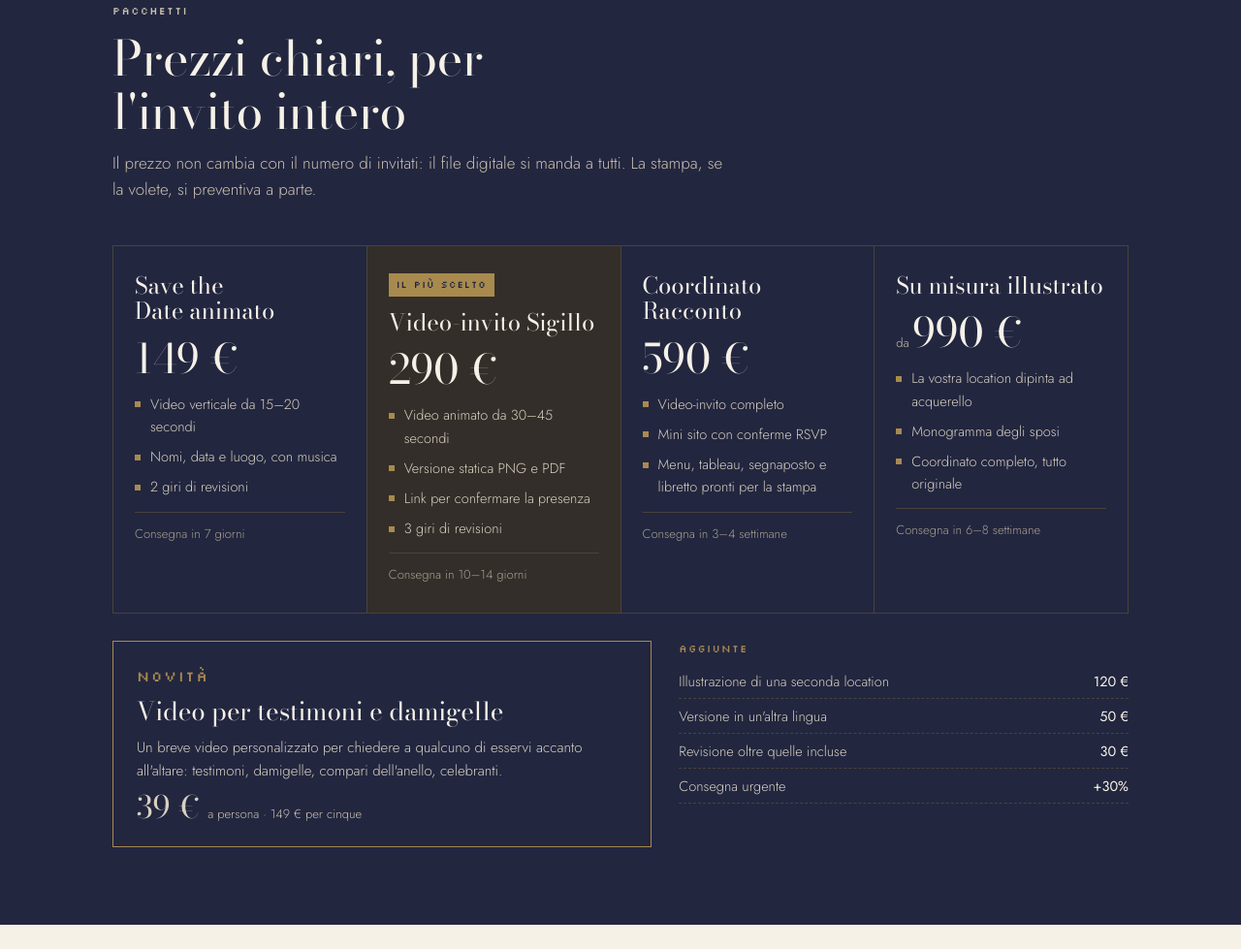
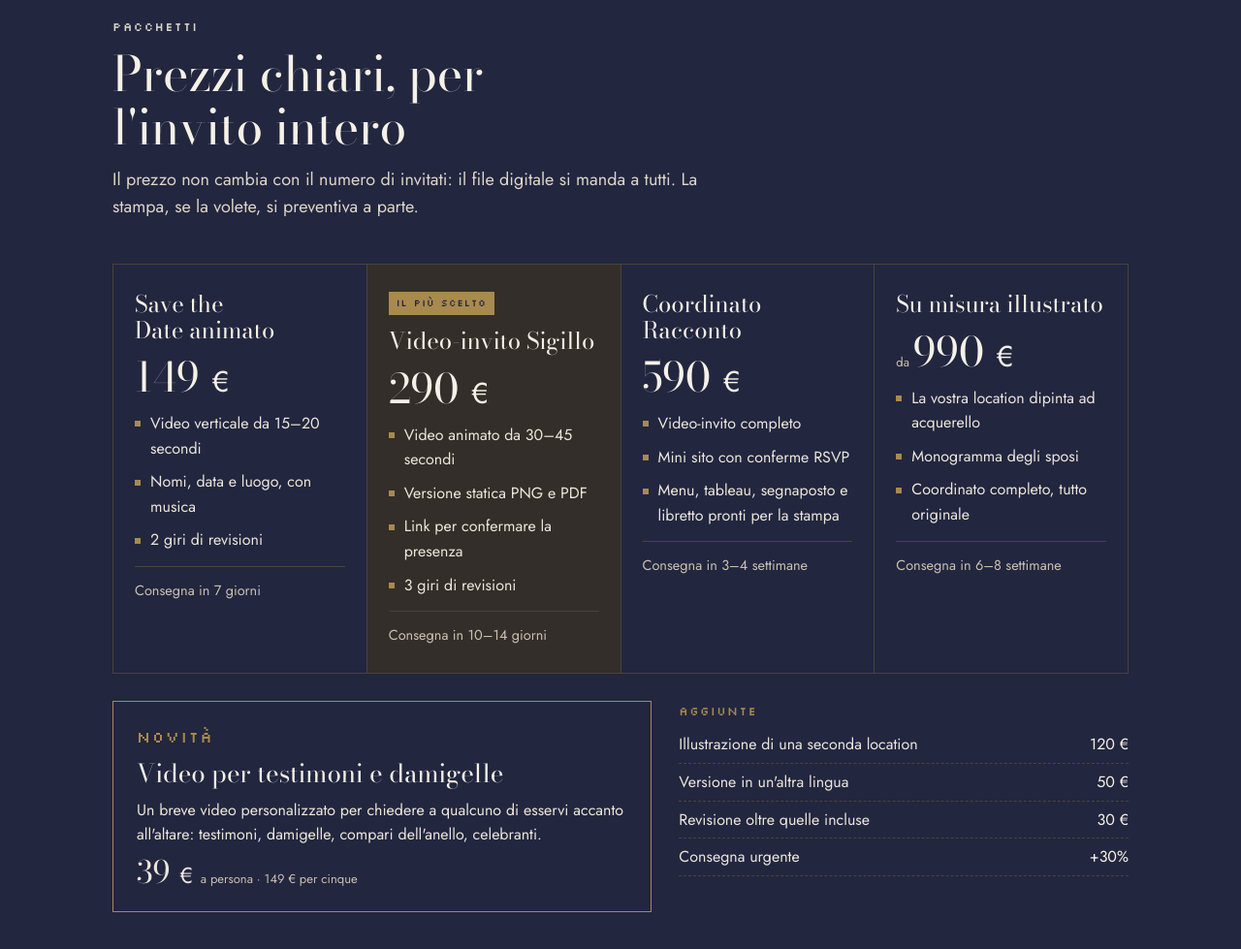
Before and after one commit to moebius85-tech/sigilloepixel, a plain HTML site: page index.html in a window 1280 px wide. Shown: the part 1818-2797 px from the top of the page at 97% size. Drawn offline with nearby package versions, Linux system fonts and the light colour scheme.

Commit message:
Leggibilità: testi più spessi e grandi, simbolo euro chiaro
Co-Authored-By: Claude Opus 5.5 <noreply@anthropic.com>
Claude-Session: https://claude.ai/code/session_01JV1vZYym4aYUyaCayG6bpY

```diff
--- a/index.html
+++ b/index.html
@@ -13,7 +13,7 @@
 <style>
 /* Layout: carta avorio, un sigillo di ceralacca che si scompone in pixel; colonne strette da stationery, blocchi pieni solo per pacchetti e preventivo */
 :root{
-  --carta:#f6f1e7; --carta-2:#ece4d3; --inchiostro:#22263f; --seppia:#66625e;
+  --carta:#f6f1e7; --carta-2:#ece4d3; --inchiostro:#22263f; --seppia:#55514c;
   --cera:#262b4a; --cera-scura:#171a30; --oro:#a88a4f; --salvia:#7f8c6e;
   --display:"Bodoni Moda","Didot","Bodoni 72",Georgia,serif;
   --testo:"Jost","Futura","Avenir Next",system-ui,sans-serif;
@@ -22,12 +22,13 @@
 }
 *{box-sizing:border-box}
 html{scroll-behavior:smooth}
-body{background:var(--carta);color:var(--inchiostro);font-family:var(--testo);font-weight:300;font-size:17px;line-height:1.6}
+body{background:var(--carta);color:var(--inchiostro);font-family:var(--testo);font-weight:400;font-size:18px;line-height:1.6;-webkit-font-smoothing:antialiased}
+.eur{font-family:var(--testo);font-weight:400;font-size:.72em;letter-spacing:0;margin-left:.08em}
 .wrap{max-width:1080px;margin:0 auto;padding-left:max(16px,env(safe-area-inset-left,0px));padding-right:max(16px,env(safe-area-inset-right,0px))}
 h1,h2,h3{font-family:var(--display);font-weight:400;text-wrap:balance;margin:0;line-height:1.1}
 p{margin:0}
 a{color:inherit}
-.px{font-family:var(--pixel);font-size:11px;letter-spacing:.12em;text-transform:uppercase;color:var(--cera)}
+.px{font-family:var(--pixel);font-size:12.5px;letter-spacing:.12em;text-transform:uppercase;color:var(--cera)}
 :focus-visible{outline:2px solid var(--oro);outline-offset:3px}
 
 /* nav */
@@ -40,7 +41,7 @@ nav .wrap{display:flex;align-items:center;justify-content:space-between;gap:16px
 @media (max-width:420px){.marchio .wordmark{height:12px}}
 .marchio i{font-style:italic;color:var(--oro)}
 .marchio b{font-family:var(--pixel);font-weight:400;font-size:15px;color:var(--cera)}
-nav ul{list-style:none;display:flex;gap:22px;margin:0;padding:0;font-size:14px}
+nav ul{list-style:none;display:flex;gap:22px;margin:0;padding:0;font-size:15px}
 nav ul a{text-decoration:none;color:var(--seppia)}
 nav ul a:hover{color:var(--cera)}
 .btn{display:inline-flex;align-items:center;gap:10px;background:var(--cera);color:var(--carta);text-decoration:none;font-family:var(--testo);font-weight:400;font-size:15px;padding:13px 22px;border:0;border-radius:2px;cursor:pointer;transition:background .2s}
@@ -72,7 +73,7 @@ section{padding-block:80px}
 .passo{border-top:1px solid var(--inchiostro);padding-top:18px;display:grid;gap:8px;align-content:start}
 .passo .px{color:var(--oro)}
 .passo h3{font-size:24px}
-.passo p{color:var(--seppia);font-size:15.5px}
+.passo p{color:var(--seppia);font-size:16.5px}
 @media (max-width:820px){.passi{grid-template-columns:1fr 1fr}}
 @media (max-width:480px){.passi{grid-template-columns:1fr}}
 
@@ -88,9 +89,9 @@ section{padding-block:80px}
 .testo-inv .k{font-family:var(--testo);font-size:10px;letter-spacing:.35em;text-transform:uppercase;color:var(--seppia)}
 .testo-inv .nomi{font-family:var(--display);font-style:italic;font-size:clamp(24px,2.6vw,32px);color:var(--inchiostro)}
 .testo-inv .data{font-family:var(--display);font-size:13px;letter-spacing:.18em;color:var(--oro)}
-.lavoro .didascalia{display:flex;justify-content:space-between;align-items:baseline;gap:12px;font-size:14px;color:var(--seppia)}
+.lavoro .didascalia{display:flex;justify-content:space-between;align-items:baseline;gap:12px;font-size:15px;color:var(--seppia)}
 .lavoro .didascalia b{font-weight:400;color:var(--inchiostro)}
-.avviso{margin-top:22px;font-size:13px;color:var(--seppia)}
+.avviso{margin-top:22px;font-size:14px;color:var(--seppia)}
 /* telefono video-invito */
 .telefono{aspect-ratio:9/16;max-height:100%;margin:0 auto;width:62%;border-radius:22px;background:var(--inchiostro);padding:7px;box-shadow:0 18px 40px -22px rgba(60,40,20,.45)}
 .schermo{width:100%;height:100%;border-radius:16px;background:#fbf8f1;position:relative;overflow:hidden;display:grid;place-items:center}
@@ -101,7 +102,7 @@ section{padding-block:80px}
 
 /* pacchetti */
 .banda{background:var(--inchiostro);color:var(--carta)}
-.banda .testa p{color:#c9bfae}
+.banda .testa p{color:#ddd5c7}
 .banda .px{color:var(--oro)}
 .pacchetti{display:grid;grid-template-columns:repeat(4,1fr);gap:1px;background:#4a433c;border:1px solid #4a433c}
 .pacchetto{background:var(--inchiostro);padding:28px 22px;display:grid;gap:14px;align-content:start;min-width:0}
@@ -109,17 +110,17 @@ section{padding-block:80px}
 .pacchetto h3{font-size:24px}
 .prezzo{font-family:var(--display);font-size:42px;line-height:1;color:var(--carta);font-variant-numeric:lining-nums}
 .prezzo small{font-family:var(--testo);font-size:13px;color:#c9bfae;margin-right:4px}
-.pacchetto ul{list-style:none;margin:0;padding:0;display:grid;gap:8px;font-size:14.5px;color:#d9d0c1}
+.pacchetto ul{list-style:none;margin:0;padding:0;display:grid;gap:9px;font-size:16px;color:#ece6da}
 .pacchetto li{padding-left:16px;position:relative}
 .pacchetto li::before{content:"";position:absolute;left:0;top:.65em;width:6px;height:6px;background:var(--oro)}
-.pacchetto .tempi{font-size:13px;color:#a99f90;border-top:1px solid #4a433c;padding-top:12px}
+.pacchetto .tempi{font-size:14.5px;color:#c9c0b0;border-top:1px solid #4a433c;padding-top:12px}
 .badge{justify-self:start;font-family:var(--pixel);font-size:10px;letter-spacing:.1em;background:var(--oro);color:var(--inchiostro);padding:4px 8px}
 .extra{display:grid;grid-template-columns:1.2fr 1fr;gap:28px;margin-top:28px;align-items:start}
 .ruoli{border:1px solid var(--oro);padding:24px;display:grid;gap:10px}
 .ruoli h3{font-size:26px}
-.ruoli p{color:#d9d0c1;font-size:15px}
+.ruoli p{color:#ece6da;font-size:16px}
 .ruoli .prezzo{font-size:32px}
-.aggiunte{font-size:14.5px;color:#d9d0c1;display:grid;gap:6px}
+.aggiunte{font-size:16px;color:#ece6da;display:grid;gap:6px}
 .aggiunte div{display:flex;justify-content:space-between;gap:12px;border-bottom:1px dashed #4a433c;padding-bottom:6px}
 .aggiunte b{font-weight:400;color:var(--carta);white-space:nowrap}
 @media (max-width:980px){.pacchetti{grid-template-columns:1fr 1fr}}
@@ -132,7 +133,7 @@ summary{cursor:pointer;font-family:var(--display);font-size:21px;list-style:none
 summary::-webkit-details-marker{display:none}
 summary::after{content:"+";font-family:var(--pixel);color:var(--cera)}
 details[open] summary::after{content:"–"}
-details p{margin-top:10px;color:var(--seppia);font-size:15.5px;max-width:36em}
+details p{margin-top:10px;color:var(--seppia);font-size:16.5px;max-width:36em}
 @media (max-width:720px){.faq{grid-template-columns:1fr}}
 
 /* preventivo */
@@ -141,7 +142,7 @@ details p{margin-top:10px;color:var(--seppia);font-size:15.5px;max-width:36em}
 form{display:grid;grid-template-columns:1fr 1fr;gap:16px}
 .campo{display:grid;gap:6px;min-width:0}
 .campo.pieno{grid-column:1/-1}
-label{font-size:13px;letter-spacing:.06em;color:var(--seppia)}
+label{font-size:14px;letter-spacing:.04em;color:var(--seppia);font-weight:500}
 input,select,textarea{font:inherit;font-size:16px;color:var(--inchiostro);background:#fbf8f1;border:1px solid #d6ccb8;border-radius:2px;padding:11px 12px;width:100%}
 textarea{min-height:110px;resize:vertical}
 input:focus,select:focus,textarea:focus{outline:none;border-color:var(--cera)}
@@ -152,7 +153,7 @@ input:focus,select:focus,textarea:focus{outline:none;border-color:var(--cera)}
 .contatti a{color:var(--cera)}
 @media (max-width:820px){.prev-grid{grid-template-columns:1fr}form{grid-template-columns:1fr}}
 
-footer{padding-block:36px;font-size:13px;color:var(--seppia)}
+footer{padding-block:36px;font-size:14px;color:var(--seppia)}
 footer .wrap{display:flex;flex-wrap:wrap;justify-content:space-between;gap:12px}
 @media (prefers-reduced-motion:reduce){*{transition:none!important;animation:none!important}}
 </style>
@@ -230,26 +231,26 @@ footer .wrap{display:flex;flex-wrap:wrap;justify-content:space-between;gap:12px}
     <div class="pacchetti">
       <div class="pacchetto">
         <h3>Save the Date animato</h3>
-        <p class="prezzo">149&nbsp;€</p>
+        <p class="prezzo">149&nbsp;<span class="eur">€</span></p>
         <ul><li>Video verticale da 15–20 secondi</li><li>Nomi, data e luogo, con musica</li><li>2 giri di revisioni</li></ul>
         <p class="tempi">Consegna in 7 giorni</p>
       </div>
       <div class="pacchetto top">
         <span class="badge">Il più scelto</span>
         <h3>Video-invito Sigillo</h3>
-        <p class="prezzo">290&nbsp;€</p>
+        <p class="prezzo">290&nbsp;<span class="eur">€</span></p>
         <ul><li>Video animato da 30–45 secondi</li><li>Versione statica PNG e PDF</li><li>Link per confermare la presenza</li><li>3 giri di revisioni</li></ul>
         <p class="tempi">Consegna in 10–14 giorni</p>
       </div>
       <div class="pacchetto">
         <h3>Coordinato Racconto</h3>
-        <p class="prezzo">590&nbsp;€</p>
+        <p class="prezzo">590&nbsp;<span class="eur">€</span></p>
         <ul><li>Video-invito completo</li><li>Mini sito con conferme RSVP</li><li>Menu, tableau, segnaposto e libretto pronti per la stampa</li></ul>
         <p class="tempi">Consegna in 3–4 settimane</p>
       </div>
       <div class="pacchetto">
         <h3>Su misura illustrato</h3>
-        <p class="prezzo"><small>da</small>990&nbsp;€</p>
+        <p class="prezzo"><small>da</small>990&nbsp;<span class="eur">€</span></p>
         <ul><li>La vostra location dipinta ad acquerello</li><li>Monogramma degli sposi</li><li>Coordinato completo, tutto originale</li></ul>
         <p class="tempi">Consegna in 6–8 settimane</p>
       </div>
@@ -259,7 +260,7 @@ footer .wrap{display:flex;flex-wrap:wrap;justify-content:space-between;gap:12px}
         <p class="px">Novità</p>
         <h3>Video per testimoni e damigelle</h3>
         <p>Un breve video personalizzato per chiedere a qualcuno di esservi accanto all'altare: testimoni, damigelle, compari dell'anello, celebranti.</p>
-        <p class="prezzo">39&nbsp;€ <small>a persona · 149 € per cinque</small></p>
+        <p class="prezzo">39&nbsp;<span class="eur">€</span> <small>a persona · 149 € per cinque</small></p>
       </div>
       <div class="aggiunte">
         <p class="px" style="margin-bottom:6px">Aggiunte</p>
```
